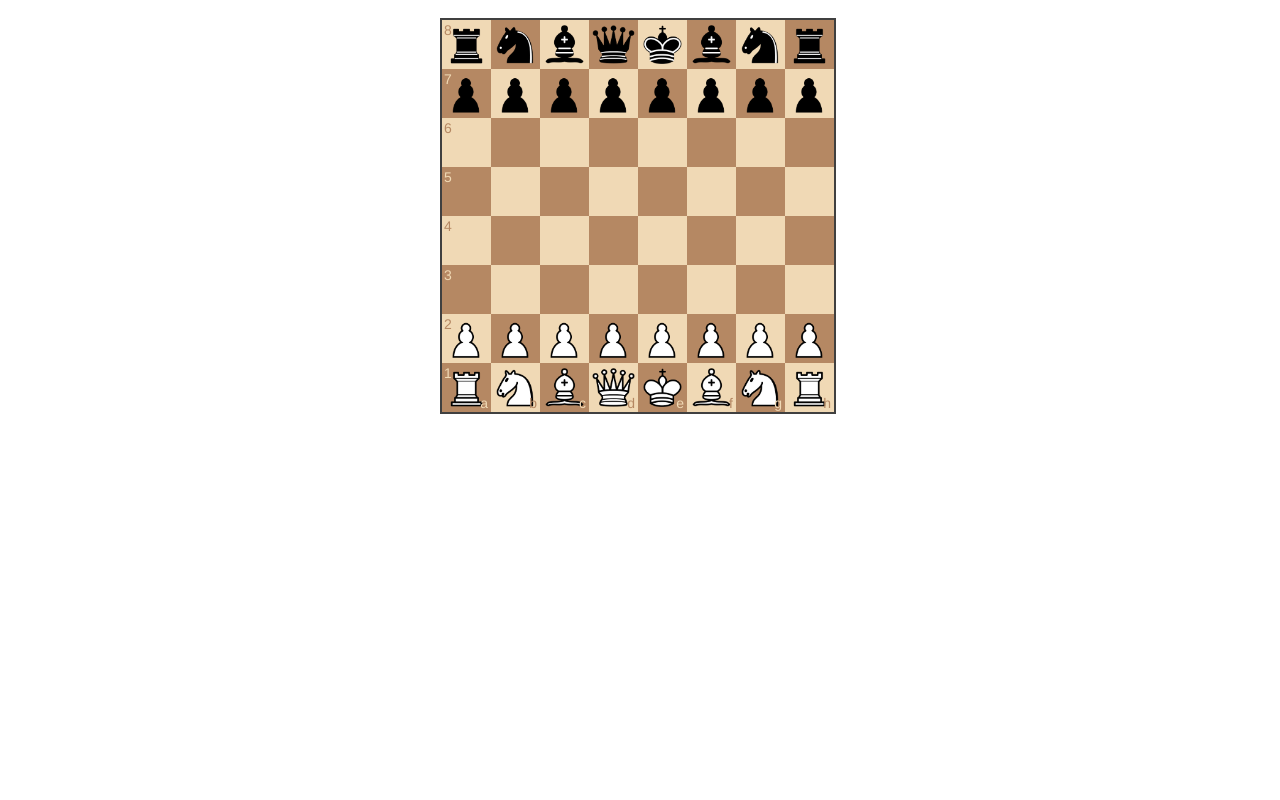
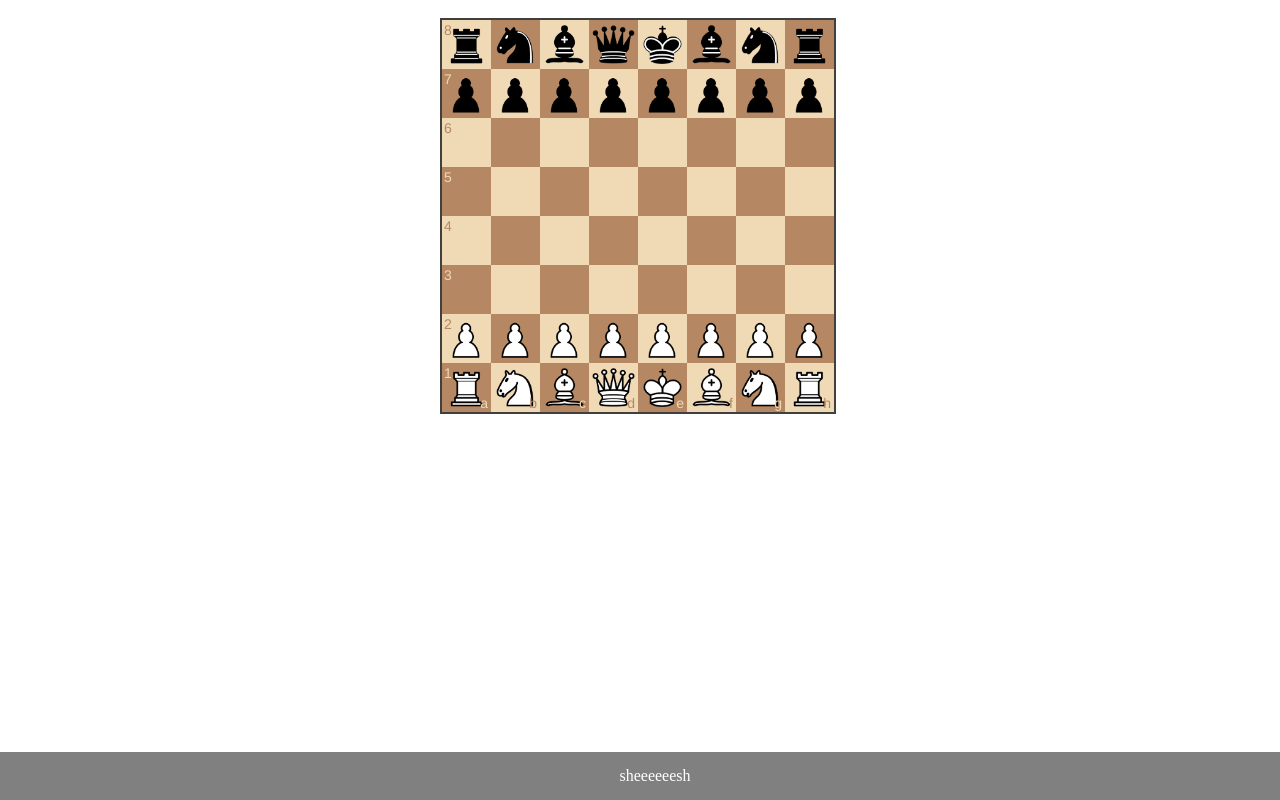
Before and after one commit to alexiscash/chess-ai, a website with bundled scripts: page index.html in a window 1280 px wide. Built offline with nearby package versions, Linux system fonts and the light colour scheme.

Commit message:
added footer

```diff
--- a/index.html
+++ b/index.html
@@ -16,5 +16,6 @@
     <script src="lib/chessboardjs/js/chess.js"></script>
     <script src="lib/chessboardjs/js/chessboard-0.3.0.js"></script>
     <script type="module" src="index.js" defer></script>
+    <footer>sheeeeeesh</footer>
   </body>
 </html>
--- a/style.css
+++ b/style.css
@@ -4,3 +4,14 @@
   padding: 10px;
   vertical-align: middle;
 }
+
+footer {
+  position: fixed;
+  padding: 15px;
+  left: 0;
+  bottom: 0;
+  width: 100%;
+  background-color: grey;
+  color: white;
+  text-align: center;
+}
```
